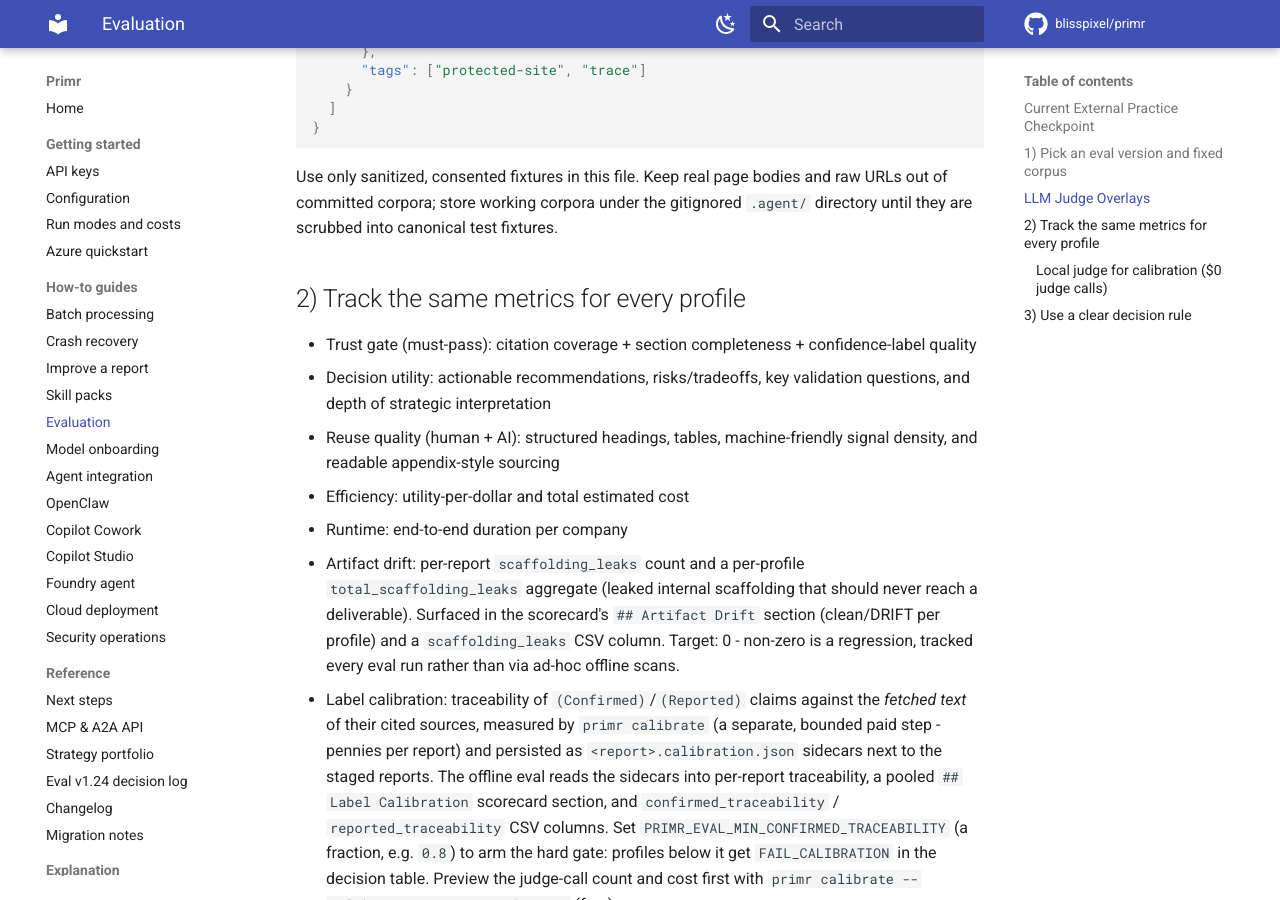
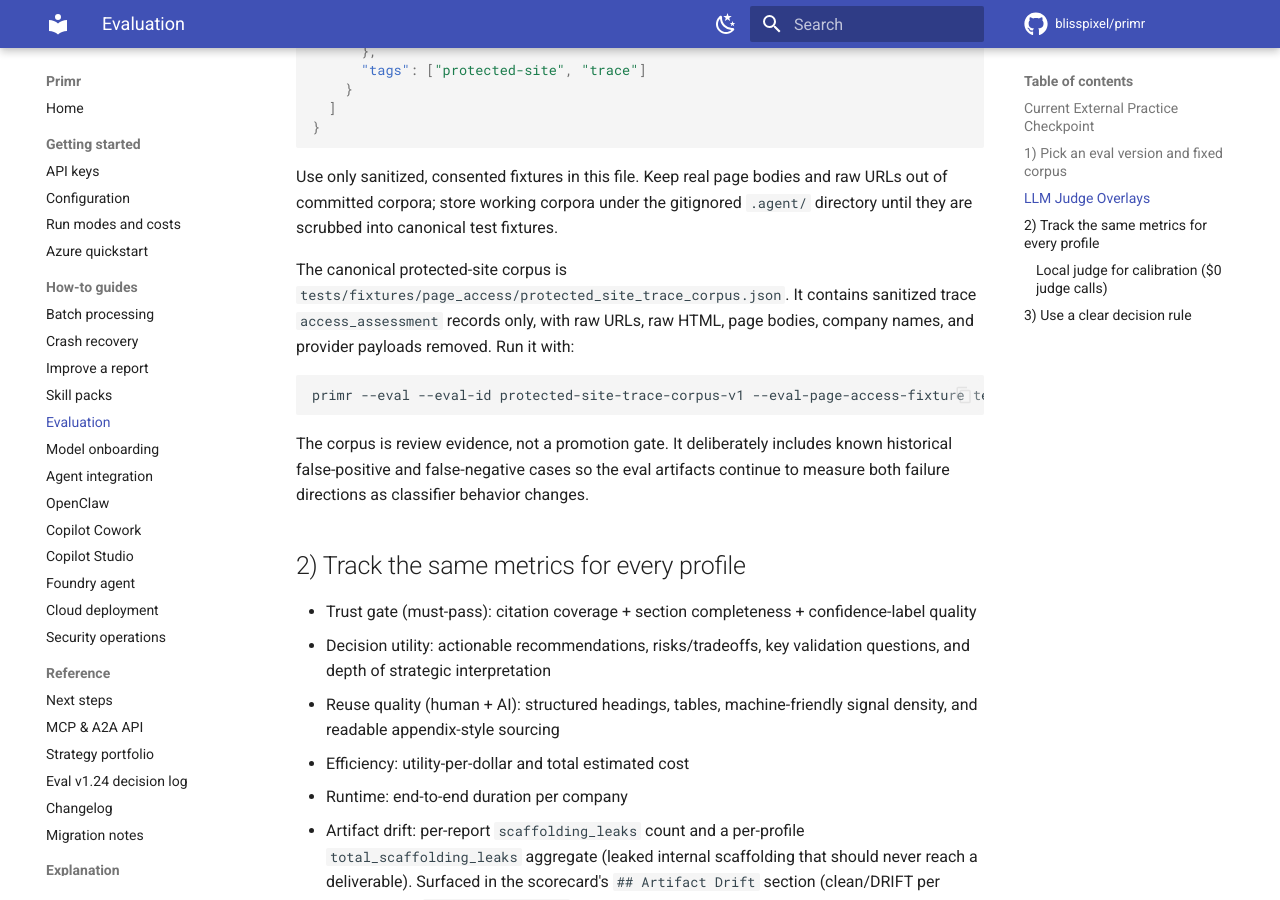
Before and after one commit to blisspixel/primr, an MkDocs documentation site: the page built from docs/EVAL.md, in a window 1280 px wide and 900 px high, scrolled down 3598 px. Built offline with MkDocs 1.6.1 and Material for MkDocs 9.7.7, drawn with Linux system fonts in a browser that asks for light colours; comment, search, counter and statistics services are not loaded.

Commit message:
Seed protected-site page-access corpus

````diff
--- a/docs/EVAL.md
+++ b/docs/EVAL.md
@@ -161,6 +161,19 @@ Use only sanitized, consented fixtures in this file. Keep real page bodies and
 raw URLs out of committed corpora; store working corpora under the gitignored
 `.agent/` directory until they are scrubbed into canonical test fixtures.
 
+The canonical protected-site corpus is
+`tests/fixtures/page_access/protected_site_trace_corpus.json`. It contains
+sanitized trace `access_assessment` records only, with raw URLs, raw HTML, page
+bodies, company names, and provider payloads removed. Run it with:
+
+```bash
+primr --eval --eval-id protected-site-trace-corpus-v1 --eval-page-access-fixture tests/fixtures/page_access/protected_site_trace_corpus.json
+```
+
+The corpus is review evidence, not a promotion gate. It deliberately includes
+known historical false-positive and false-negative cases so the eval artifacts
+continue to measure both failure directions as classifier behavior changes.
+
 ## 2) Track the same metrics for every profile
 
 - Trust gate (must-pass): citation coverage + section completeness + confidence-label quality
````
Also changed, not shown: ROADMAP.md (+1 -1 lines), docs/CHANGELOG.md (+6 -0 lines), docs/design/1x-completion.md (+5 -4 lines), 2 other files.
